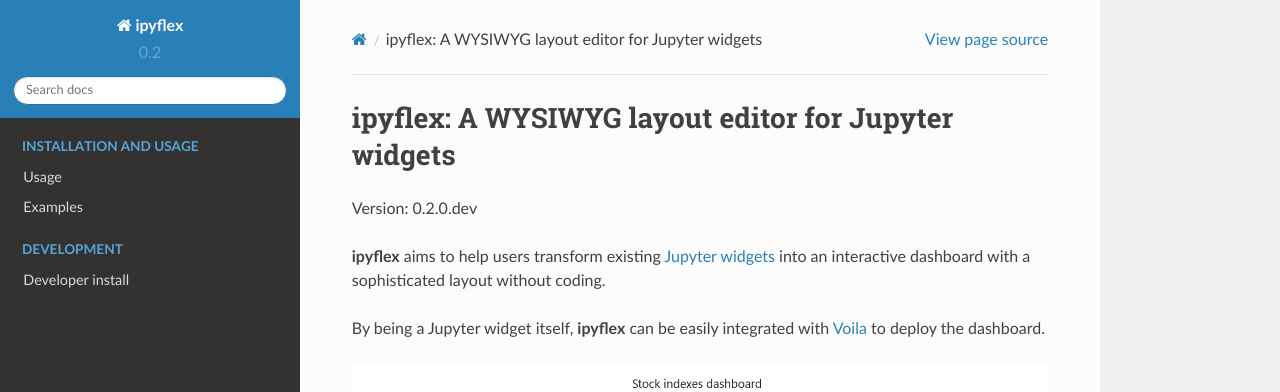
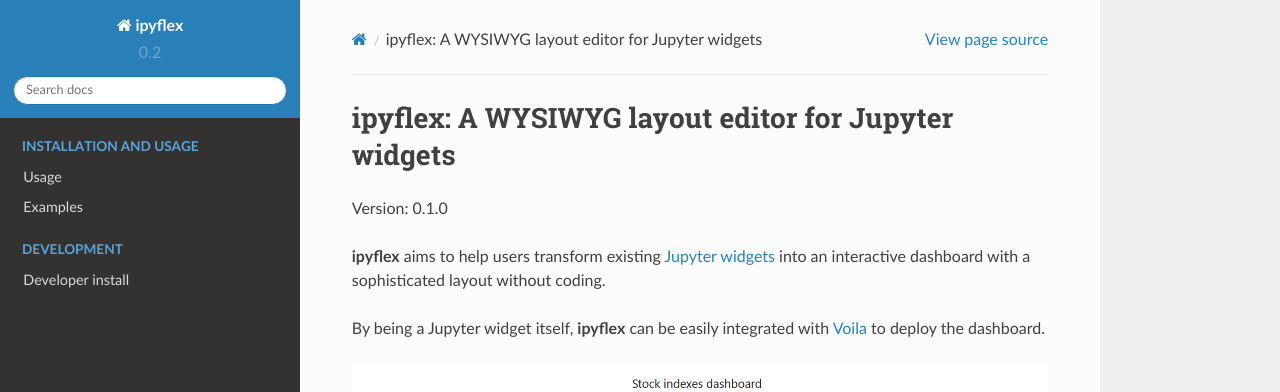
Before and after one commit to trungleduc/ipyflex, a Sphinx documentation site: the page built from docs/source/index.rst, in a window 1280 px wide and 900 px high. Shown: the top 392 px of the window. Built offline with Sphinx 7.4.7 and the Read the Docs theme 2.0.0, drawn with Linux system fonts in a browser that asks for light colours; pages that are not in the unit, such as notebooks, are missing from menus.

Commit message:
Update version in RTD

```diff
--- a/docs/source/index.rst
+++ b/docs/source/index.rst
@@ -2,7 +2,7 @@
 ipyflex: A WYSIWYG layout editor for Jupyter widgets
 =====================================================
 
-Version: |release|
+Version: 0.1.0
 
 **ipyflex** aims to help users transform existing `Jupyter widgets`_ into an interactive dashboard with a sophisticated layout without coding.
 
```
